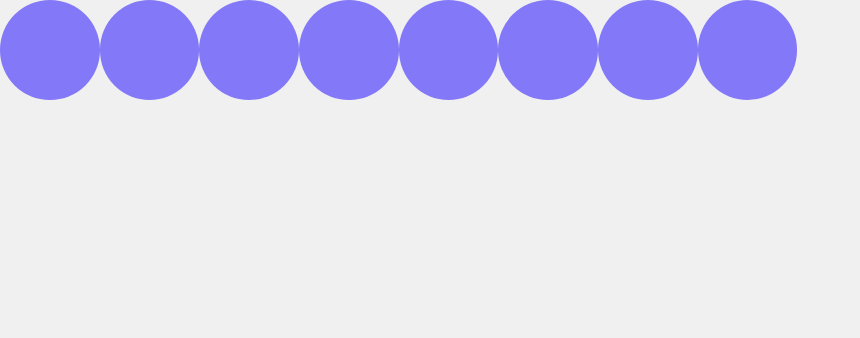
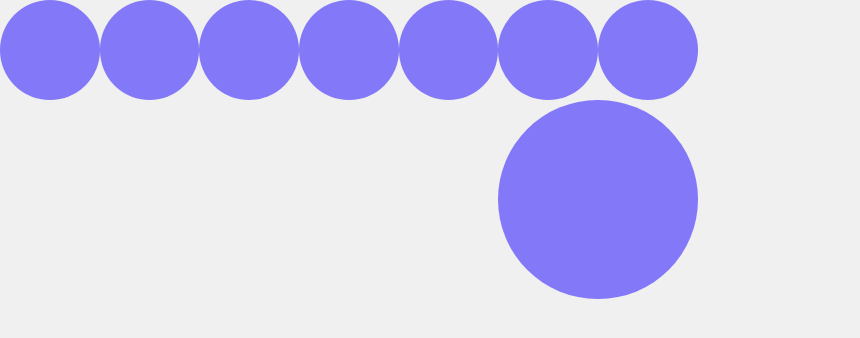
Before and after one commit to AMarlonG/Overlap, a plain HTML site: page index.html in a window 1280 px wide. Shown: the whole page, without its empty margins (0-860 px from the left). Drawn offline with Linux system fonts and the light colour scheme; files whose address does not match are found by name.

Commit message:
Update main.css

```diff
--- a/css/main.css
+++ b/css/main.css
@@ -40,13 +40,13 @@ svg {
 }
 
 div {
-    min-width: 5ch;
+    max-width: 20ch;
     aspect-ratio: 1 / 1;
     border-radius: 50%;
     background-color: var(--clr-blue);
 }
 
 div:nth-child(1) {
-    grid-row: 1 / span 2;
-
+    grid-row: 2 / span 2;
+    grid-column: 6 / span 2;
 }
```
